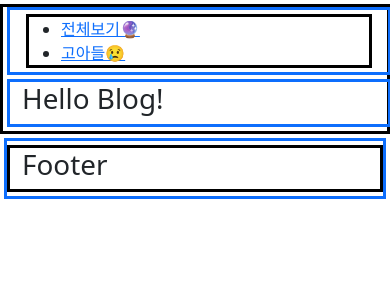
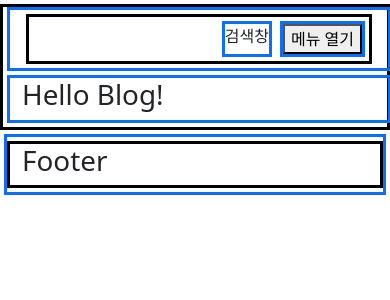
Before and after one commit to sisu-01/sisu2, a Django app: page /blog/ in a window 390 px wide. Shown: the part 65-365 px from the top of the page. Run offline with Django 4.2, Linux system fonts and the light colour scheme; data that the repository does not hold is empty; some libraries are stand-ins or nearby versions.

Commit message:
blog base 레이아웃

```diff
--- /dev/null
+++ b/static/css/blog.css
@@ -0,0 +1,6 @@
+@media (max-width: 991.98px){
+    .mobile-wrapper {
+        display: flex;
+        justify-content: flex-end;
+    }
+}
--- a/templates/blog/blog_base.html
+++ b/templates/blog/blog_base.html
@@ -1,7 +1,9 @@
 {% extends 'layout/base.html' %}
+{% load static %}
 {% load blog_filter %}
 
 {% block meta %}
+<link href="{% static 'css/blog.css' %}" rel="stylesheet">
 <script>
     console.log('blog_base');
 </script>
@@ -10,7 +12,39 @@
 {% block content %}
 <main class="container-xxl bbb">
     <div class="row">
-        <div class="col-12 col-lg aaa">
+        <aside class="col-12 col-lg aaa">
+            <div class="prifile d-none d-lg-block bbb">
+                <div class="aaa">
+                    <img src="https://picsum.photos/100" style="width:100%; border-radius: 50%;">
+                </div>
+                <div class="aaa">
+                    테스트용
+                </div>
+                <div class="aaa">
+                    Hello World!<br/>SPring
+                </div>
+            </div>
+            <div class="mobile-wrapper bbb">
+                {% if user.is_authenticated %}
+                <div class="aaa">
+                    <a href="{% url 'blog:create_post' %}">create</a>
+                </div>
+                {% endif %}
+                <div class="aaa">
+                    검색창
+                </div>
+                <div class="d-lg-none aaa">
+                    <button type="button" data-bs-toggle="offcanvas" data-bs-target="#offcanvasExample" aria-controls="offcanvasExample">
+                        메뉴 열기
+                    </button>
+                </div>
+            </div>
+            <div class="offcanvas-lg offcanvas-start bbb" tabindex="-1" id="offcanvasExample" aria-labelledby="offcanvasExampleLabel">
+                <div class="d-lg-none aaa">
+                    <h5 id="offcanvasExampleLabel">asdf</h5>
+                    <button type="button" data-bs-dismiss="offcanvas" data-bs-target="#offcanvasExample" aria-label="Close">닫기</button>
+                </div>
+                <div class="aaa">
                     <ul class="bbb">
                         {% if user.is_authenticated %}
                         <a href="{% url 'blog:set_tree' %}">트리설정</a>
@@ -23,12 +57,21 @@
                         <li><a href="{% url 'blog:post_list' 'null' %}">고아들😢</a></li>
                     </ul>
                 </div>
+            </div>
+            {% comment %} //수정 개발 할 것들 {% endcomment %}
+            <div class="current d-none d-lg-block bbb">
+                <div class="aaa">
+                    최근 작성 글
+                </div>
+                <div class="aaa">
+                    최근 달린 댓글
+                </div>
+                <div class="aaa">
+                    최근 본 영화
+                </div>
+            </div>
+        </aside>
         <div class="col-12 col-lg-9 aaa">
-            {% if user.is_authenticated %}
-            <div class="bbb">
-                <a href="{% url 'blog:create_post' %}">create</a>
-            </div>
-            {% endif %}
             {% include template %}
         </div>
     </div>
```
Lines whose indentation alone changed are shown as unchanged.
